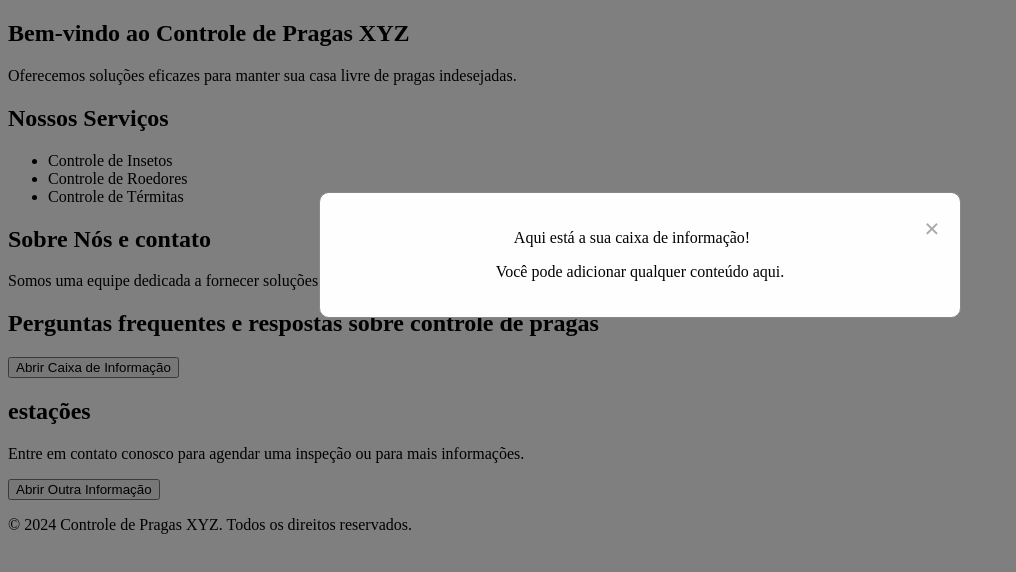
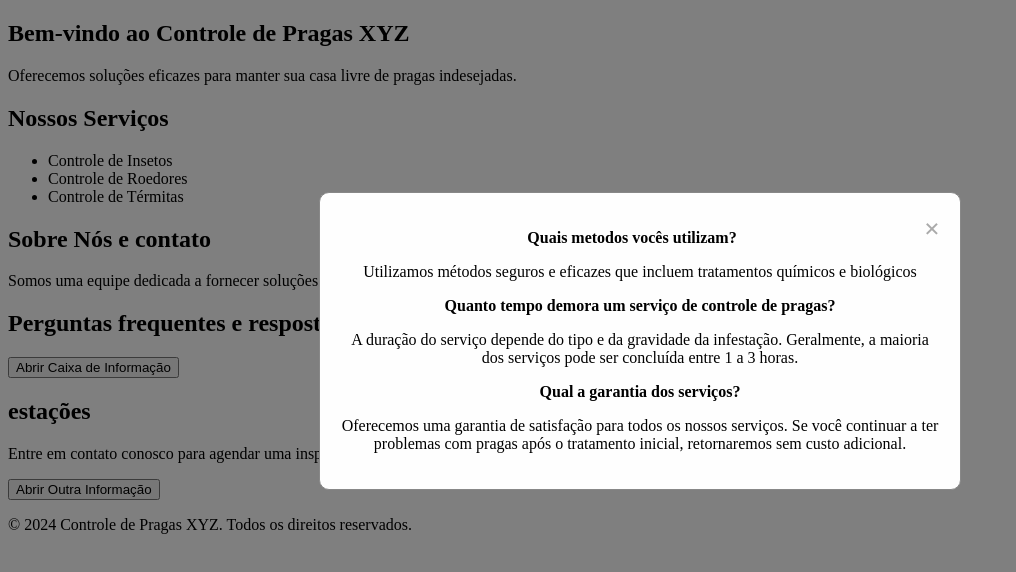
Before and after one commit to matheuserickputo/agropro, a plain HTML site: page index.html in a window 1280 px wide. Both pictures are taken after a click on the button "Abrir Caixa de Informação". Shown: the whole page, without its empty margins (0-1016 px from the left). Drawn offline with Linux system fonts and the light colour scheme.

Commit message:
mais texto

```diff
--- a/index.html
+++ b/index.html
@@ -81,9 +81,15 @@
    <div id="myModal" class="modal">
      <div class="modal-content">
        <span class="close" onclick="fecharModal()">&times;</span>
-       <p>Aqui está a sua caixa de informação!</p>
-       <p>Você pode adicionar qualquer conteúdo aqui.</p>
-     </div>
+       <p><b>Quais metodos vocês utilizam?</b></p>
+       <p>Utilizamos métodos seguros e eficazes que incluem tratamentos químicos e biológicos</p>
+       <p><b>Quanto tempo demora um serviço de controle de pragas?</b></p>
+       <p>A duração do serviço depende do tipo e da gravidade da infestação.
+         Geralmente, a maioria dos serviços pode ser concluída entre 1 a 3 horas.</p>
+       <p><b>Qual a garantia dos serviços?</b></p>
+       <p>Oferecemos uma garantia de satisfação para todos os nossos serviços.
+        Se você continuar a ter problemas com pragas após o tratamento inicial, retornaremos sem custo adicional.</p>
+      </div>
    </div>
 
    <script>
```
